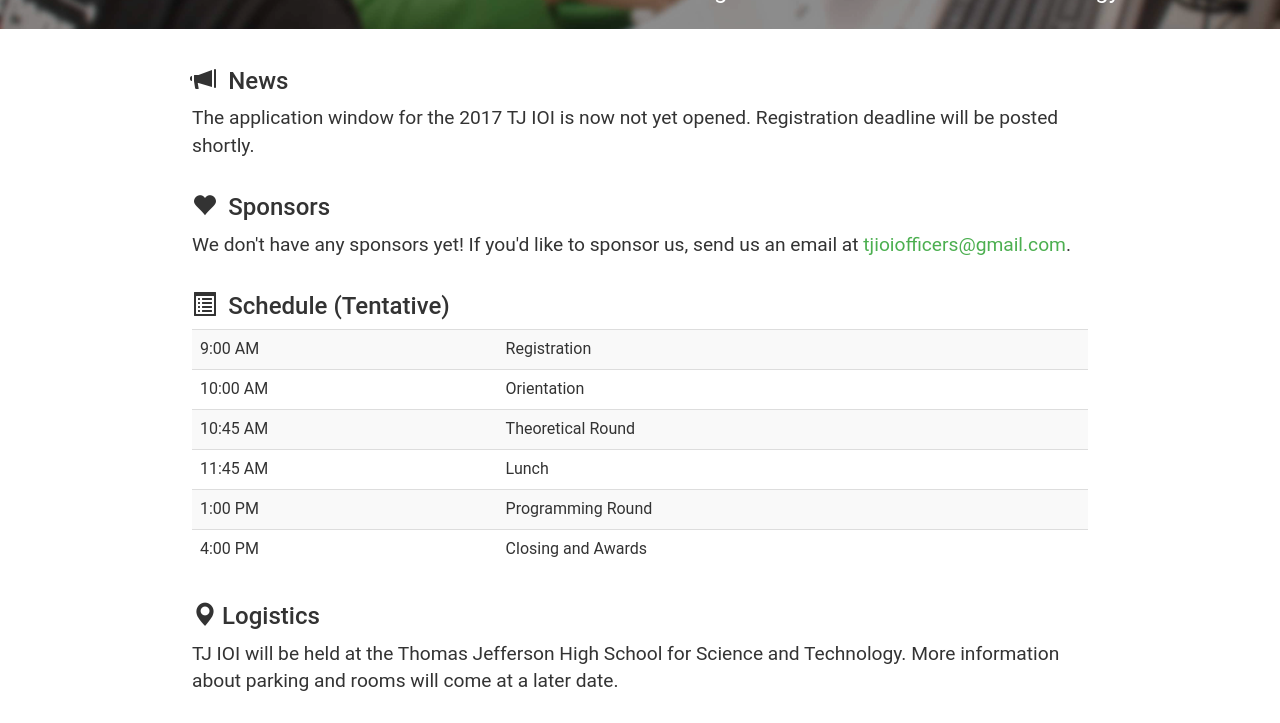
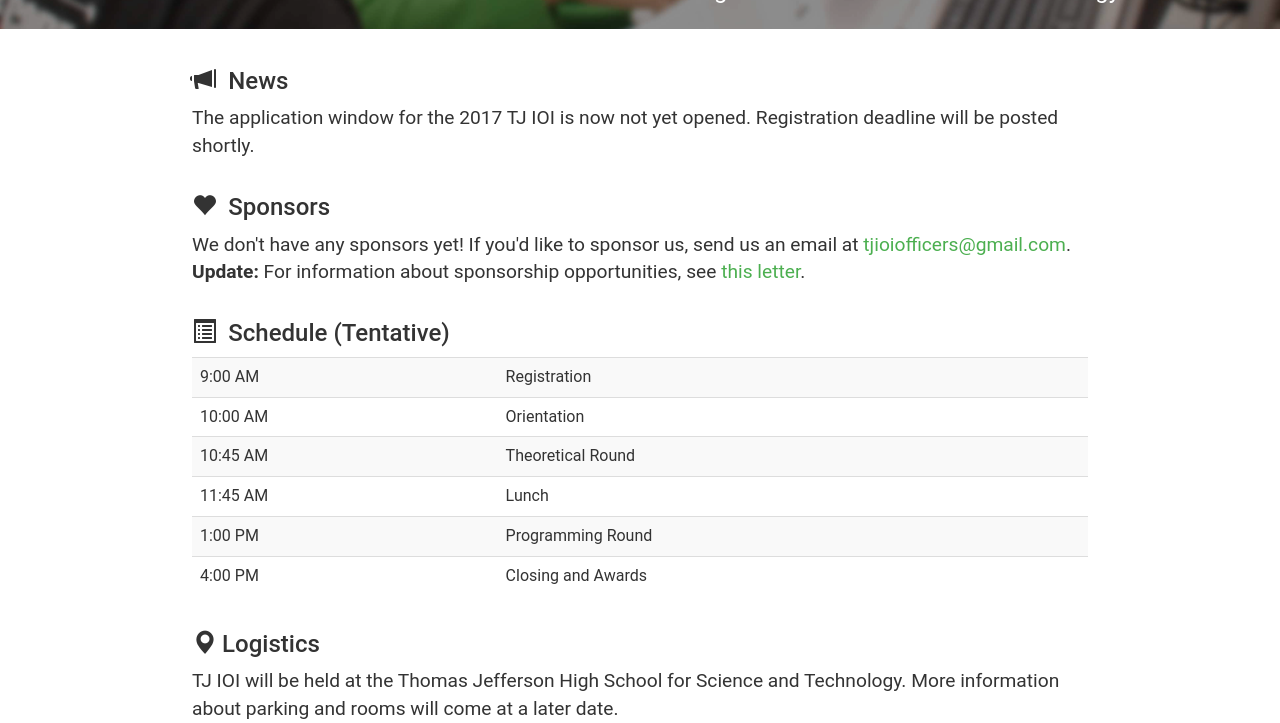
Before and after one commit to codeAligned/tjioi, a Jekyll site: the page built from index.html, in a window 1280 px wide and 900 px high, scrolled down 473 px, cut to the strip 0-723 px from the top of the window. Built offline with Jekyll 4.4.1, drawn with Linux system fonts in a browser that asks for light colours.

Commit message:
Add sponsorship information letter

```diff
--- a/index.html
+++ b/index.html
@@ -7,7 +7,10 @@ use_hero: true
 <p>The application window for the 2017 TJ IOI is now not yet opened. Registration deadline will be posted shortly. </p>
 
 <h3><span class="glyphicon glyphicon-heart" aria-hidden="true"></span>&ensp;Sponsors</h3>
-<p>We don't have any sponsors yet! If you'd like to sponsor us, send us an email at <a href="mailto:tjioiofficers@gmail.com">tjioiofficers@gmail.com</a>.</p>
+<p>
+    We don't have any sponsors yet! If you'd like to sponsor us, send us an email at <a href="mailto:tjioiofficers@gmail.com">tjioiofficers@gmail.com</a>.<br>
+    <strong>Update:</strong> For information about sponsorship opportunities, see <a href="{{ '/materials/2017/SponsorshipInformation.pdf' | relative_url }}">this letter</a>.
+</p>
 
 <h3><span class="glyphicon glyphicon-list-alt" aria-hidden="true"></span>&ensp;Schedule (Tentative)</h3>
 <div class="schedule">
```
Also changed, not shown: 1 other file.
